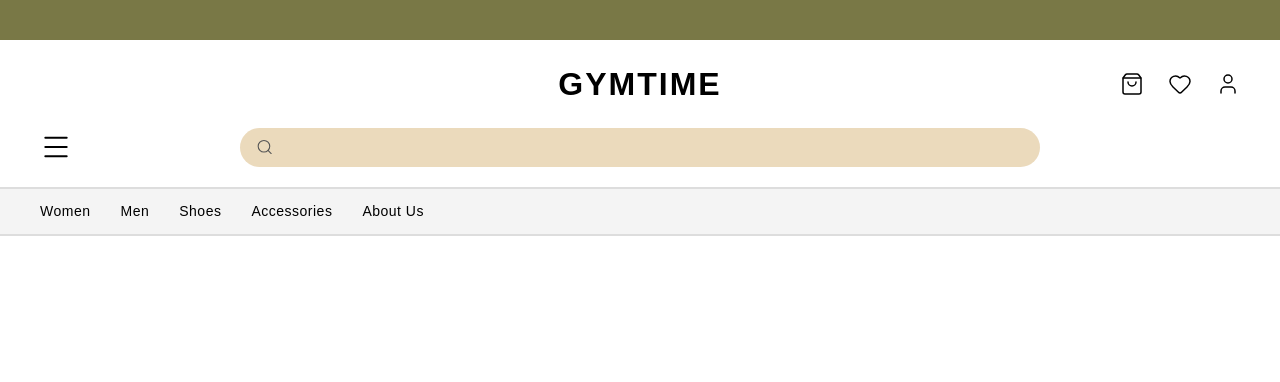
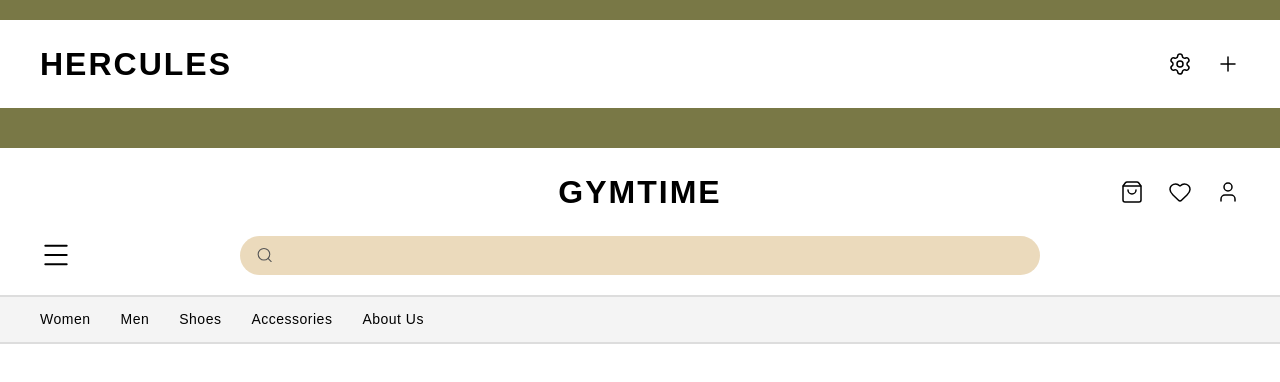
Before and after one commit to Thyme15/gym-time, a React (Vite) app: page / in a window 1280 px wide. Shown: the top 382 px of the page. Built offline with nearby package versions, Linux system fonts and the light colour scheme.

Commit message:
Add AdminBar and Navigation Bar

```diff
--- a/src/App.jsx
+++ b/src/App.jsx
@@ -6,12 +6,16 @@ import './App.css'
 
 // 1. We IMPORT our component file here
 import NavBar from './components/ui/Nav-Bar'
+import AdminBar from './components/ui/Admin-Bar'
 
 function App() {
   const [count, setCount] = useState(0)
 
   return (
     <>
+      <AdminBar
+        title="Hercules"
+      />
       <NavBar
         title="GymTime"
         links={[
--- /dev/null
+++ b/src/components/ui/Admin-Bar.jsx
@@ -0,0 +1,25 @@
+import {Settings, Plus} from 'lucide-react';
+
+export default function AdminBar(prop) {
+
+    return(
+        <header style={{ width: '100%', fontFamily: 'sans-serif'}}>
+            {/* --- 1. GREEN TOP BAR --- */}
+            <div style={{backgroundColor: 'rgba(121, 120, 70, 1)', height:'20px', width:'100%'}}></div>
+
+            {/* --- 2. WHITE MAIN SECTION --- */}
+            <div style={{ backgroundColor: 'white', padding: '20px 40px', display: 'flex', flexDirection: 'row', alignItems: 'center', gap: '20px'}}>
+
+                <h1 style={{margin: 0, color: 'black', fontSize: '32px', fontWeight: 'bold', letterSpacing: '2px', textAlign: 'left', flex: 1, textTransform: 'uppercase'}}>
+                    {prop.title}
+                </h1>
+
+                <div style={{ display: 'flex', gap: '24px', cursor: 'pointer', flex: 1, justifyContent: 'flex-end'}}>
+                    <Settings size={24} strokeWidth={1.5} />
+                    <Plus size={24} strokeWidth={1.5} />
+                </div>
+
+            </div>
+        </header>
+    )
+}
```
